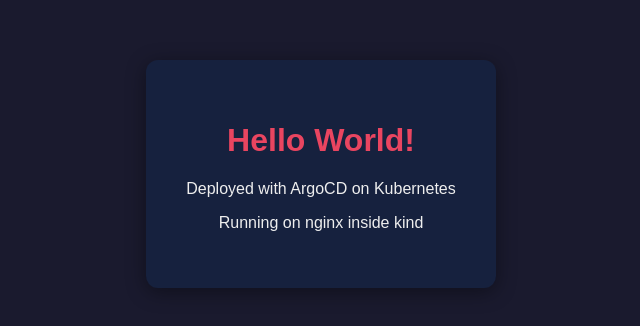
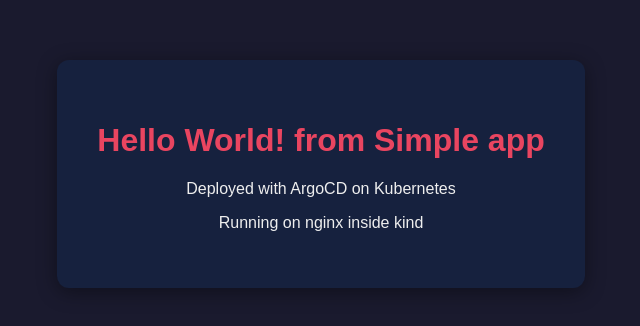
Before and after one commit to Nikhil-Vichare114/argo-demo, a plain HTML site: page app/index.html in a window 1280 px wide. Shown: the part 226-552 px from the top of the page, without its empty margins (319-959 px from the left). Drawn offline with Linux system fonts and the light colour scheme.

Commit message:
Update index.html

```diff
--- a/app/index.html
+++ b/app/index.html
@@ -1,7 +1,7 @@
 <!DOCTYPE html>
 <html>
 <head>
-  <title>Hello from ArgoCD-Demo</title>
+  <title>Hello from ArgoCD-Demo from Simple app</title>
   <style>
     body {
       font-family: Arial, sans-serif;
@@ -25,7 +25,7 @@
 </head>
 <body>
   <div class="card">
-    <h1>Hello World!</h1>
+    <h1>Hello World! from Simple app</h1>
     <p>Deployed with ArgoCD on Kubernetes</p>
     <p>Running on nginx inside kind</p>
   </div>
```
